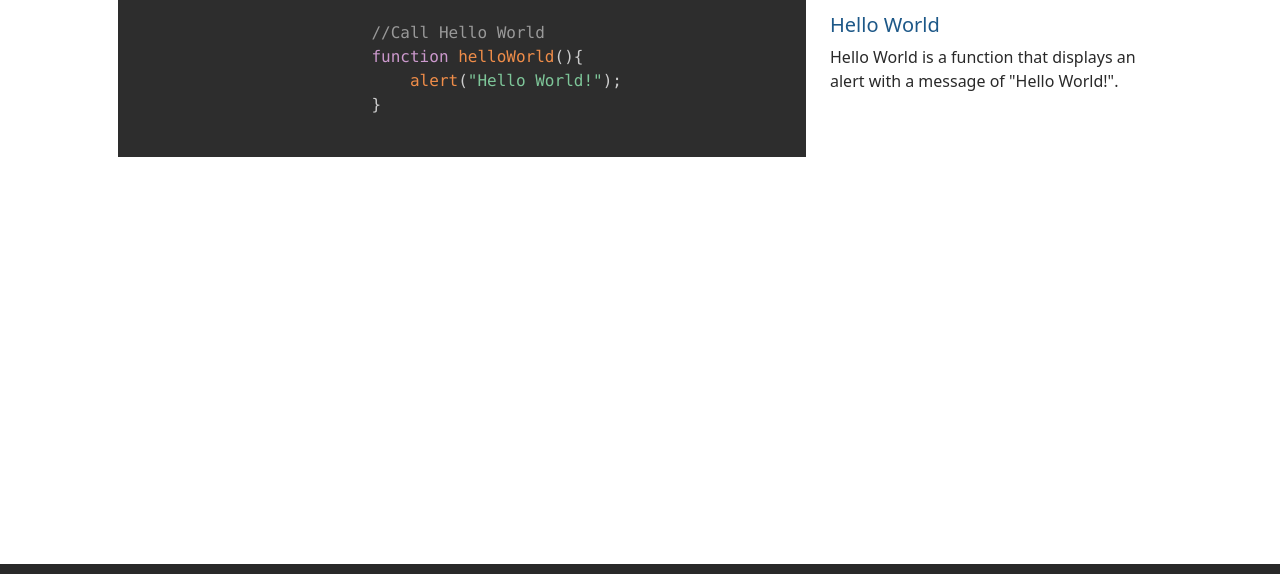
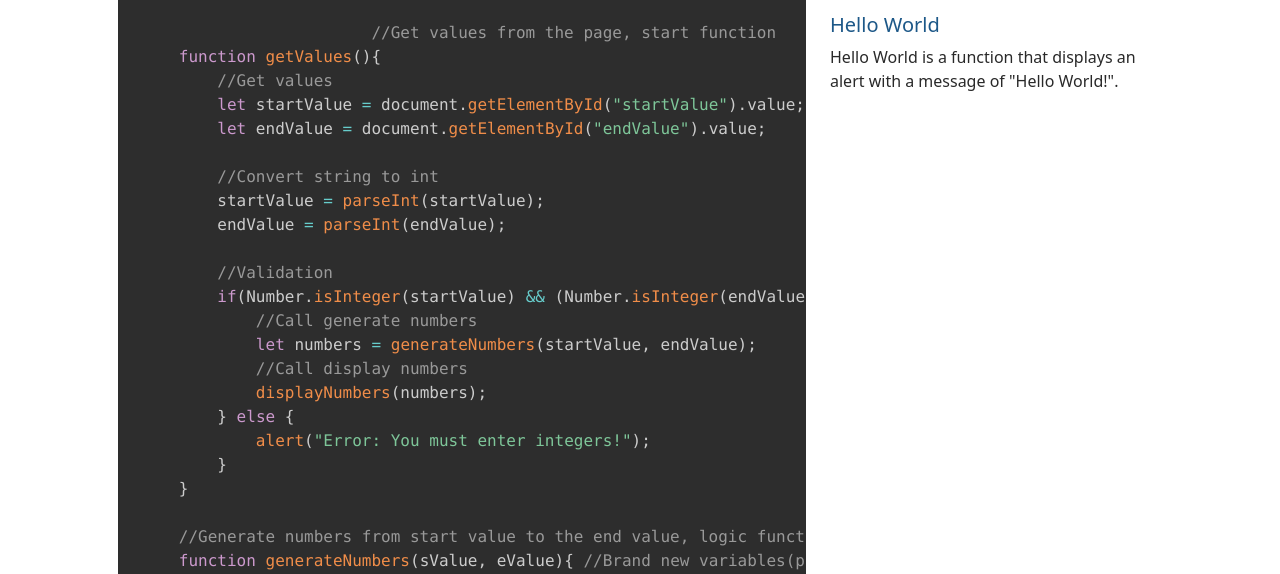
Before and after one commit to arunpun/Hundo, a plain HTML site: page code.html in a window 1280 px wide. Shown: the part 170-744 px from the top of the page. Drawn offline with nearby package versions, Linux system fonts and the light colour scheme.

Commit message:
Completed functions for Hundo

```diff
--- a/code.html
+++ b/code.html
@@ -57,10 +57,54 @@
         <div class="row row-cols-1 row-cols-lg-2">
             <div class="col-lg-8">
                 <pre class="line-numbers"><code class="language-javascript">
-                    //Call Hello World
-                    function helloWorld(){
-                        alert("Hello World!");
-                    }
+                    //Get values from the page, start function
+function getValues(){
+    //Get values
+    let startValue = document.getElementById("startValue").value;
+    let endValue = document.getElementById("endValue").value;
+
+    //Convert string to int
+    startValue = parseInt(startValue);
+    endValue = parseInt(endValue);
+
+    //Validation
+    if(Number.isInteger(startValue) && (Number.isInteger(endValue))){
+        //Call generate numbers
+        let numbers = generateNumbers(startValue, endValue);
+        //Call display numbers
+        displayNumbers(numbers);
+    } else {
+        alert("Error: You must enter integers!");
+    }
+}
+
+//Generate numbers from start value to the end value, logic function
+function generateNumbers(sValue, eValue){ //Brand new variables(parameters)
+    let numbers = []
+
+    //Get all numbers from start to end
+    //For loop - start, end, increment
+    for(let i = sValue; i <= eValue; i++){
+        numbers.push(i);
+    }
+    return numbers;
+}
+
+//Display the numbers and mark even numbers in bold, view function
+function displayNumbers(numbers){
+    //To store table data
+    let templateRows = "";
+
+    //Loop over the array
+    numbers.forEach(element => {
+        if(element % 2 == 0){
+            templateRows += `<tr><td><strong>${element}</strong></td></tr>`;
+        } else {
+            templateRows += `<tr><td>${element}</td></tr>`;
+        }
+    });
+    document.getElementById("results").innerHTML = templateRows;
+}
                 </code></pre>
             </div>
             <div class="col-lg-4">
```
Also changed, not shown: app.html (+8 -1 lines), js/site.js (+36 -7 lines).
